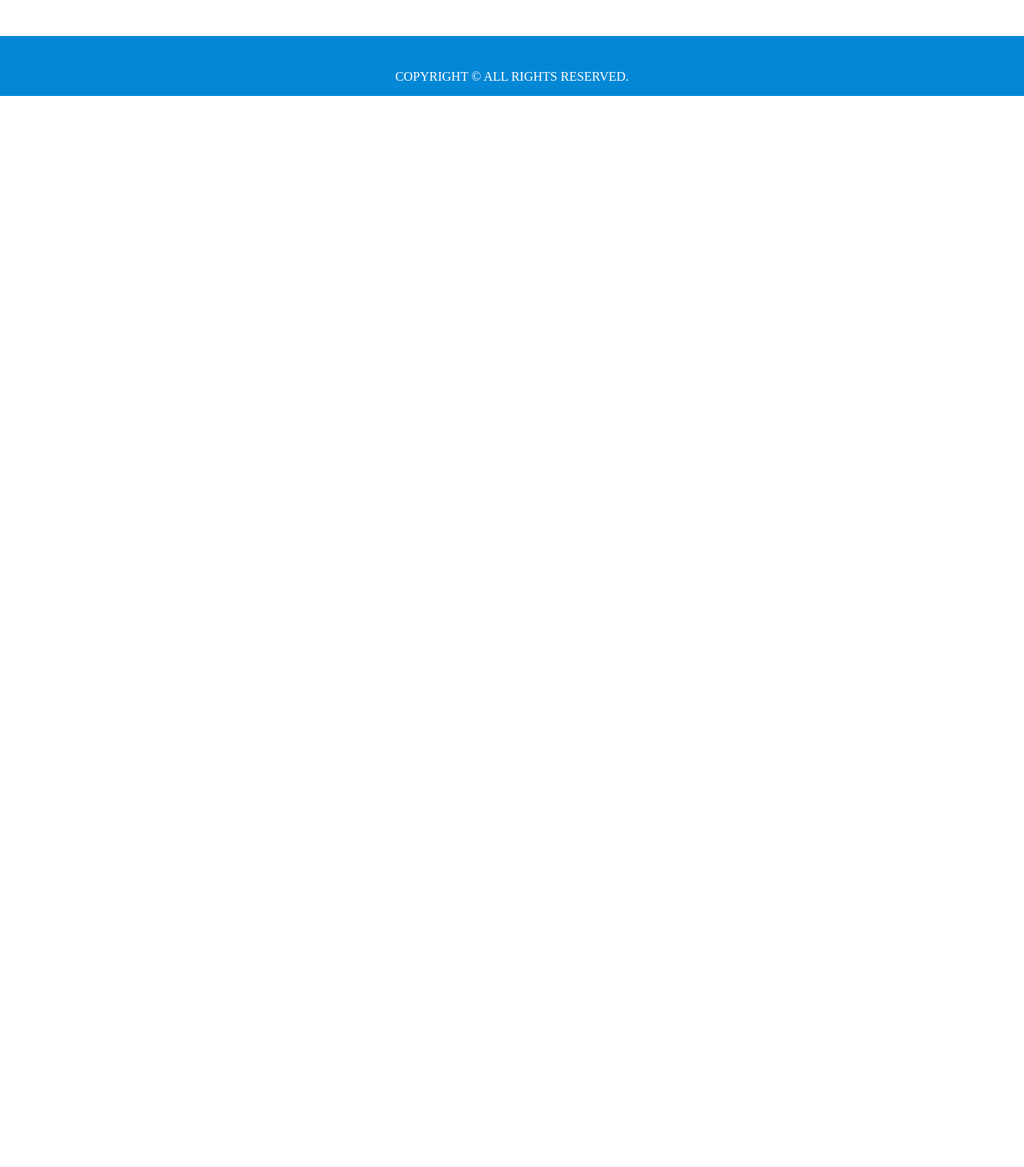
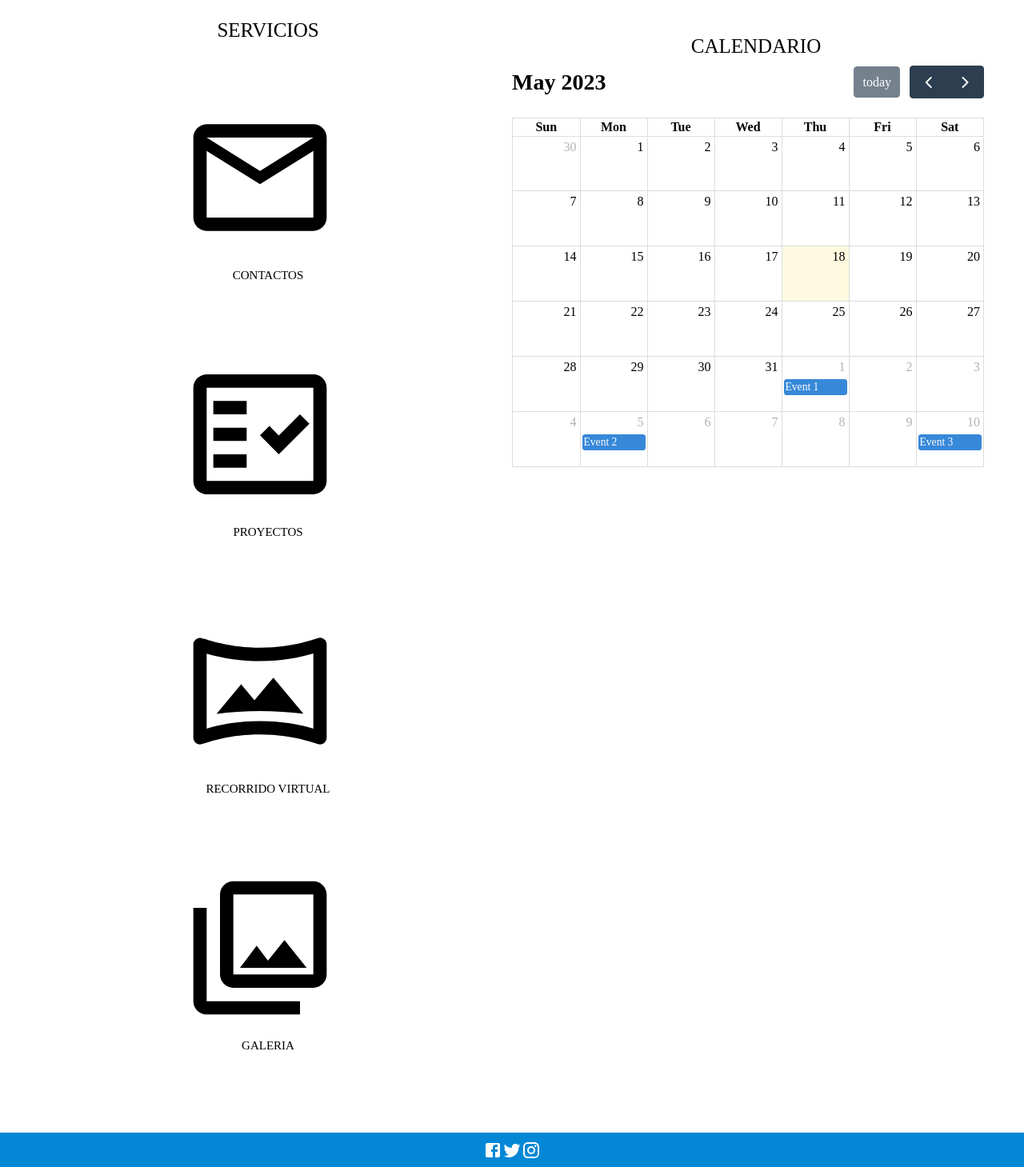
Before and after one commit to edisonjt/comuna-alangasi, a React (Create React App) app: page / in a window 1280 px wide. Shown: the part 680-2139 px from the top of the page at 80% size. Before the commit the page ends 800 px from the top, so only its background shows below. Built offline with nearby package versions, Linux system fonts and the light colour scheme.

Commit message:
add librerias y home page

```diff
--- a/src/Home/index.js
+++ b/src/Home/index.js
@@ -1,7 +1,164 @@
+import {
+  CollectionsOutlined,
+  EmailOutlined,
+  FactCheckOutlined,
+  VrpanoOutlined,
+} from "@mui/icons-material";
 import React from "react";
+import { Carousel } from "react-responsive-carousel";
+import "react-responsive-carousel/lib/styles/carousel.min.css";
+import FullCalendar from "@fullcalendar/react";
+import dayGridPlugin from "@fullcalendar/daygrid";
 
 const Home = () => {
-  return <div>Este es el home</div>;
+  return (
+    <div>
+      <div
+        style={{
+          width: "100%",
+          textAlign: "center",
+          margin: "20px",
+          textTransform: "uppercase",
+          fontSize: "40px",
+        }}
+      >
+        Comuna del centro del pueblo de alangasí
+      </div>
+      <div>
+        <Carousel showArrows showThumbs={false}>
+          <div>
+            <img src="alangasi1.jpg" alt="Imagen 1" />
+            <p className="legend">Descripción 1</p>
+          </div>
+          <div>
+            <img src="alangasi1.jpg" alt="Imagen 2" />
+            <p className="legend">Descripción 2</p>
+          </div>
+          <div>
+            <img src="alangasi1.jpg" alt="Imagen 3" />
+            <p className="legend">Descripción 3</p>
+          </div>
+        </Carousel>
+      </div>
+      <div
+        style={{
+          display: "flex",
+          flexDirection: "row",
+          margin: "30px",
+        }}
+      >
+        <div style={{ width: "50%" }}>
+          <div
+            style={{
+              width: "100%",
+              textAlign: "center",
+              margin: "10px",
+              textTransform: "uppercase",
+              fontSize: "25px",
+            }}
+          >
+            Servicios
+          </div>
+          <div
+            style={{
+              display: "flex",
+              flexWrap: "wrap",
+              padding: "20px",
+              justifyContent: "center",
+              alignItems: "center",
+            }}
+          >
+            <div style={{ margin: "40px" }}>
+              <EmailOutlined sx={{ fontSize: "200px" }} />
+              <div
+                style={{
+                  width: "100%",
+                  textAlign: "center",
+                  margin: "10px",
+                  textTransform: "uppercase",
+                  fontSize: "15px",
+                }}
+              >
+                Contactos
+              </div>
+            </div>
+            <div style={{ margin: "40px" }}>
+              <FactCheckOutlined sx={{ fontSize: "200px" }} />
+              <div
+                style={{
+                  width: "100%",
+                  textAlign: "center",
+                  margin: "10px",
+                  textTransform: "uppercase",
+                  fontSize: "15px",
+                }}
+              >
+                Proyectos
+              </div>
+            </div>
+
+            <div style={{ margin: "40px" }}>
+              <VrpanoOutlined sx={{ fontSize: "200px" }} />
+              <div
+                style={{
+                  width: "100%",
+                  textAlign: "center",
+                  margin: "10px",
+                  textTransform: "uppercase",
+                  fontSize: "15px",
+                }}
+              >
+                Recorrido Virtual
+              </div>
+            </div>
+            <div style={{ margin: "40px" }}>
+              <CollectionsOutlined sx={{ fontSize: "200px" }} />
+              <div
+                style={{
+                  width: "100%",
+                  textAlign: "center",
+                  margin: "10px",
+                  textTransform: "uppercase",
+                  fontSize: "15px",
+                }}
+              >
+                Galeria
+              </div>
+            </div>
+          </div>
+          <div>
+            {/* Aquí puedes agregar el código para la sección adicional */}
+          </div>
+        </div>
+        <div style={{ width: "50%", padding: "20px" }}>
+          <div
+            style={{
+              width: "100%",
+              textAlign: "center",
+              margin: "10px",
+              textTransform: "uppercase",
+              fontSize: "25px",
+            }}
+          >
+            Calendario
+          </div>
+          <div>
+            <div>
+              <FullCalendar
+                plugins={[dayGridPlugin]}
+                initialView="dayGridMonth"
+                events={[
+                  { title: "Event 1", date: "2023-06-01" },
+                  { title: "Event 2", date: "2023-06-05" },
+                  { title: "Event 3", date: "2023-06-10" },
+                ]}
+              />
+            </div>
+          </div>
+        </div>
+      </div>
+    </div>
+  );
 };
 
 export default Home;
--- a/src/Layout/Components/Footer.js
+++ b/src/Layout/Components/Footer.js
@@ -1,3 +1,4 @@
+import { Facebook, Instagram, Twitter } from "@mui/icons-material";
 import React from "react";
 
 function Footer() {
@@ -11,32 +12,9 @@ function Footer() {
       }}
     >
       <div>
-        <a
-          href="https://facebook.com"
-          target="_blank"
-          rel="noopener noreferrer"
-        >
-          <i
-            className="fab fa-facebook-square"
-            style={{ fontSize: "24px", marginRight: "10px" }}
-          ></i>
-        </a>
-        <a href="https://twitter.com" target="_blank" rel="noopener noreferrer">
-          <i
-            className="fab fa-twitter-square"
-            style={{ fontSize: "24px", marginRight: "10px" }}
-          ></i>
-        </a>
-        <a
-          href="https://instagram.com"
-          target="_blank"
-          rel="noopener noreferrer"
-        >
-          <i
-            className="fab fa-instagram-square"
-            style={{ fontSize: "24px", marginRight: "10px" }}
-          ></i>
-        </a>
+        <Facebook href="https://facebook.com" />
+        <Twitter href="https://twitter.com" />
+        <Instagram href="https://instagram.com" />
       </div>
       <p style={{ margin: "5px 0" }}>COPYRIGHT © ALL RIGHTS RESERVED.</p>
     </div>
```
Also changed, not shown: package.json (+7 -1 lines), public/alangasi1.jpg (added), 1 other file (tests, documents, lock files or other folders).
